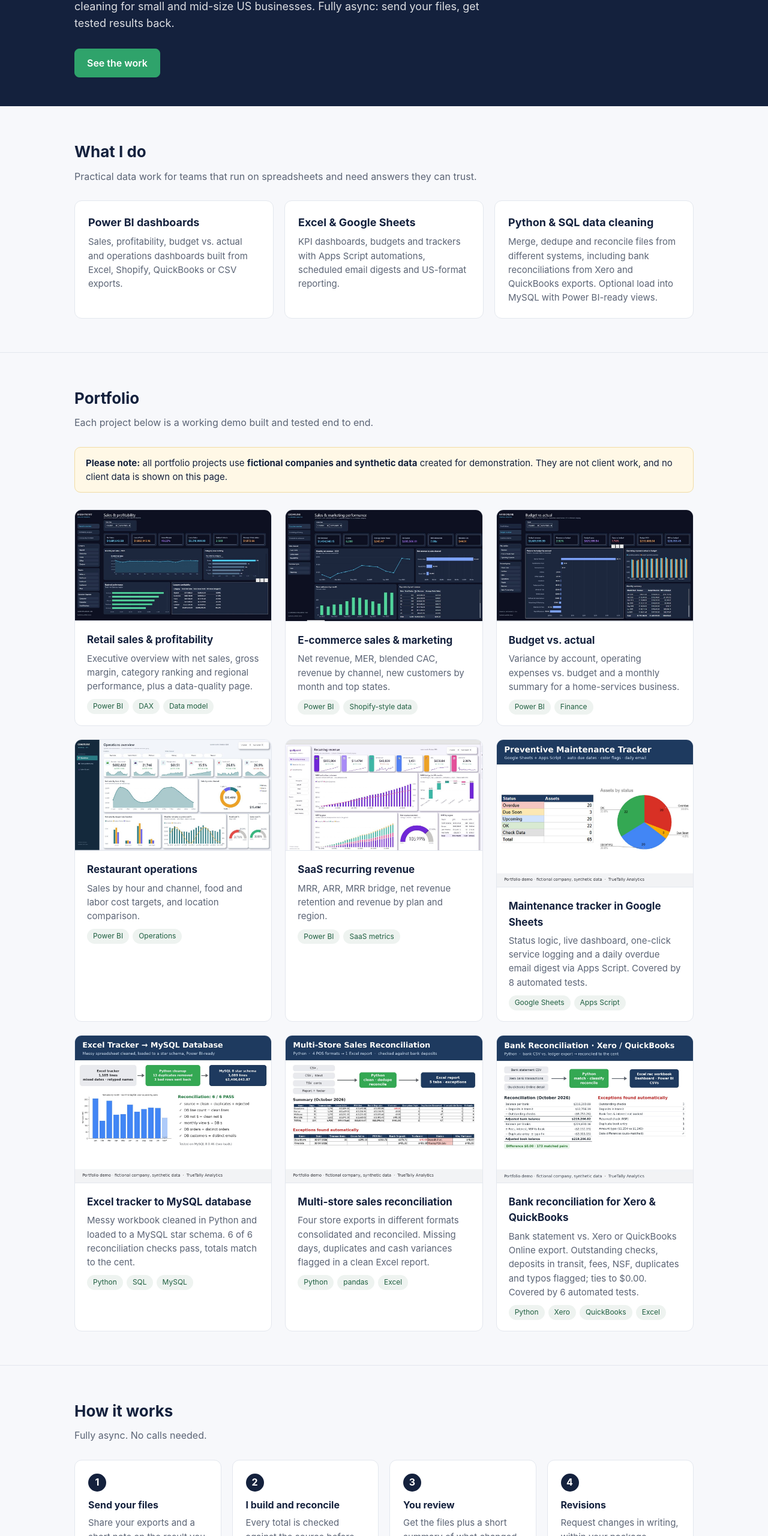
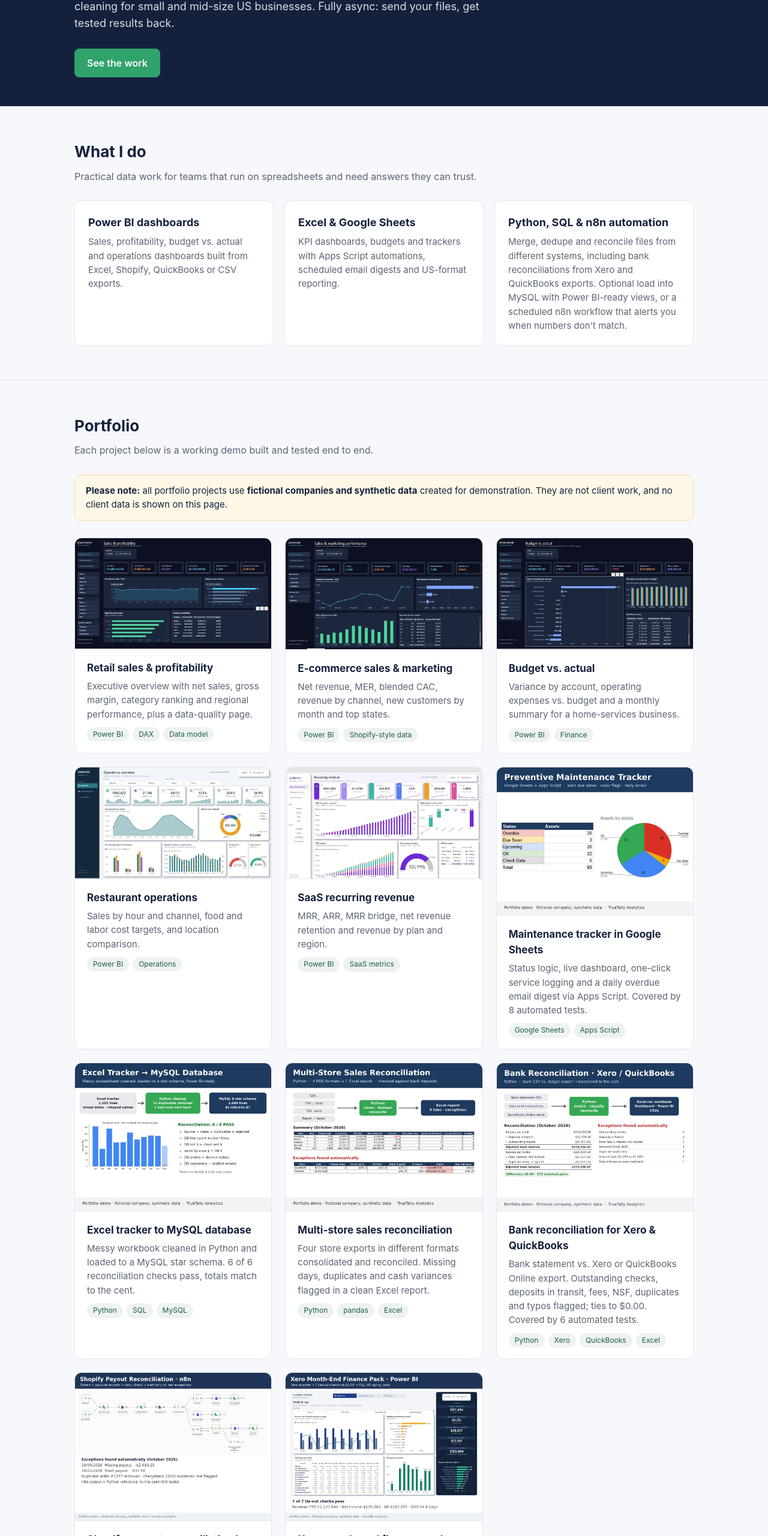
Before and after one commit to valdirguimaraes-maker/truetally, a plain HTML site: page index.html in a window 1280 px wide. Shown: the part 240-2800 px from the top of the page at 60% size. Drawn offline with Linux system fonts and the light colour scheme.

```diff
--- a/index.html
+++ b/index.html
@@ -67,7 +67,7 @@
     <div class="grid3">
       <div class="card"><h3>Power BI dashboards</h3><p>Sales, profitability, budget vs. actual and operations dashboards built from Excel, Shopify, QuickBooks or CSV exports.</p></div>
       <div class="card"><h3>Excel &amp; Google Sheets</h3><p>KPI dashboards, budgets and trackers with Apps Script automations, scheduled email digests and US-format reporting.</p></div>
-      <div class="card"><h3>Python &amp; SQL data cleaning</h3><p>Merge, dedupe and reconcile files from different systems, including bank reconciliations from Xero and QuickBooks exports. Optional load into MySQL with Power BI-ready views.</p></div>
+      <div class="card"><h3>Python, SQL &amp; n8n automation</h3><p>Merge, dedupe and reconcile files from different systems, including bank reconciliations from Xero and QuickBooks exports. Optional load into MySQL with Power BI-ready views, or a scheduled n8n workflow that alerts you when numbers don't match.</p></div>
     </div>
   </div>
 </section>
@@ -87,6 +87,8 @@
       <div class="item"><img src="img/p10.jpg" alt="Excel to MySQL pipeline diagram and reconciliation checks" loading="lazy"><div class="body"><h3>Excel tracker to MySQL database</h3><p>Messy workbook cleaned in Python and loaded to a MySQL star schema. 6 of 6 reconciliation checks pass, totals match to the cent.</p><div class="tags"><span class="tag">Python</span><span class="tag">SQL</span><span class="tag">MySQL</span></div></div></div>
       <div class="item"><img src="img/p11.jpg" alt="Multi-store sales reconciliation report" loading="lazy"><div class="body"><h3>Multi-store sales reconciliation</h3><p>Four store exports in different formats consolidated and reconciled. Missing days, duplicates and cash variances flagged in a clean Excel report.</p><div class="tags"><span class="tag">Python</span><span class="tag">pandas</span><span class="tag">Excel</span></div></div></div>
       <div class="item"><img src="img/p12.jpg" alt="Bank reconciliation for Xero and QuickBooks Online, fictional company" loading="lazy"><div class="body"><h3>Bank reconciliation for Xero &amp; QuickBooks</h3><p>Bank statement vs. Xero or QuickBooks Online export. Outstanding checks, deposits in transit, fees, NSF, duplicates and typos flagged; ties to $0.00. Covered by 6 automated tests.</p><div class="tags"><span class="tag">Python</span><span class="tag">Xero</span><span class="tag">QuickBooks</span><span class="tag">Excel</span></div></div></div>
+      <div class="item"><img src="img/p14.jpg" alt="n8n workflow reconciling Shopify orders to payouts, fictional store" loading="lazy"><div class="body"><h3>Shopify payout reconciliation in n8n</h3><p>Daily n8n workflow reads orders and payouts exports, removes duplicates, recalculates fees and flags only real exceptions. Output matches an independent Python check to the cent (6 tests).</p><div class="tags"><span class="tag">n8n</span><span class="tag">Shopify</span><span class="tag">Automation</span></div></div></div>
+      <div class="item"><img src="img/p15.jpg" alt="Xero month-end finance dashboard in Power BI, fictional company" loading="lazy"><div class="body"><h3>Xero month-end finance pack</h3><p>P&amp;L, AR aging, cash and AP from Xero exports. Seven tie-out checks must pass at $0.00 before the Power BI report refreshes. Validated in Power BI Desktop.</p><div class="tags"><span class="tag">Xero</span><span class="tag">Power BI</span><span class="tag">Finance</span></div></div></div>
     </div>
   </div>
 </section>
@@ -107,7 +109,7 @@
 <section>
   <div class="wrap">
     <h2>Tools</h2>
-    <div class="tools"><span>Power BI</span><span>DAX</span><span>Excel</span><span>Google Sheets</span><span>Apps Script</span><span>Python</span><span>pandas</span><span>SQL</span><span>MySQL</span><span>Xero</span><span>QuickBooks Online</span></div>
+    <div class="tools"><span>Power BI</span><span>DAX</span><span>Excel</span><span>Google Sheets</span><span>Apps Script</span><span>Python</span><span>pandas</span><span>SQL</span><span>MySQL</span><span>n8n</span><span>Xero</span><span>QuickBooks Online</span></div>
   </div>
 </section>
 
```
Also changed, not shown: img/p14.jpg (added), img/p15.jpg (added).
